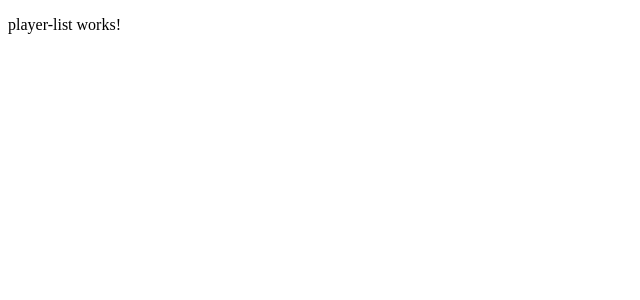
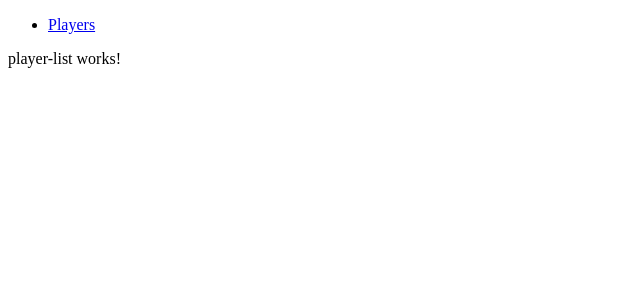
Before and after one commit to bk20dev/championships, an Angular app: page /players in a window 1280 px wide. Shown: the top 300 px of the page, without its empty margins (0-640 px from the left). Built offline with nearby package versions, Linux system fonts and the light colour scheme.

Commit message:
Create app-navigation component

```diff
--- a/src/app/app.component.html
+++ b/src/app/app.component.html
@@ -1 +1,4 @@
-<router-outlet></router-outlet>
+<app-navigation></app-navigation>
+<main>
+  <router-outlet></router-outlet>
+</main>
--- a/src/app/app.module.ts
+++ b/src/app/app.module.ts
@@ -4,11 +4,13 @@ import { BrowserModule } from '@angular/platform-browser';
 import { AppRoutingModule } from './app-routing.module';
 import { AppComponent } from './app.component';
 import { PlayerListComponent } from './player-list/player-list.component';
+import { NavigationComponent } from './navigation/navigation.component';
 
 @NgModule({
   declarations: [
     AppComponent,
-    PlayerListComponent
+    PlayerListComponent,
+    NavigationComponent
   ],
   imports: [
     BrowserModule,
--- /dev/null
+++ b/src/app/navigation/navigation.component.html
@@ -0,0 +1,3 @@
+<ul>
+  <li><a routerLink="/players">Players</a></li>
+</ul>
--- /dev/null
+++ b/src/app/navigation/navigation.component.ts
@@ -0,0 +1,15 @@
+import { Component, OnInit } from '@angular/core';
+
+@Component({
+  selector: 'app-navigation',
+  templateUrl: './navigation.component.html',
+  styleUrls: ['./navigation.component.scss']
+})
+export class NavigationComponent implements OnInit {
+
+  constructor() { }
+
+  ngOnInit(): void {
+  }
+
+}
```
Also changed, not shown: src/app/navigation/navigation.component.scss (added).
